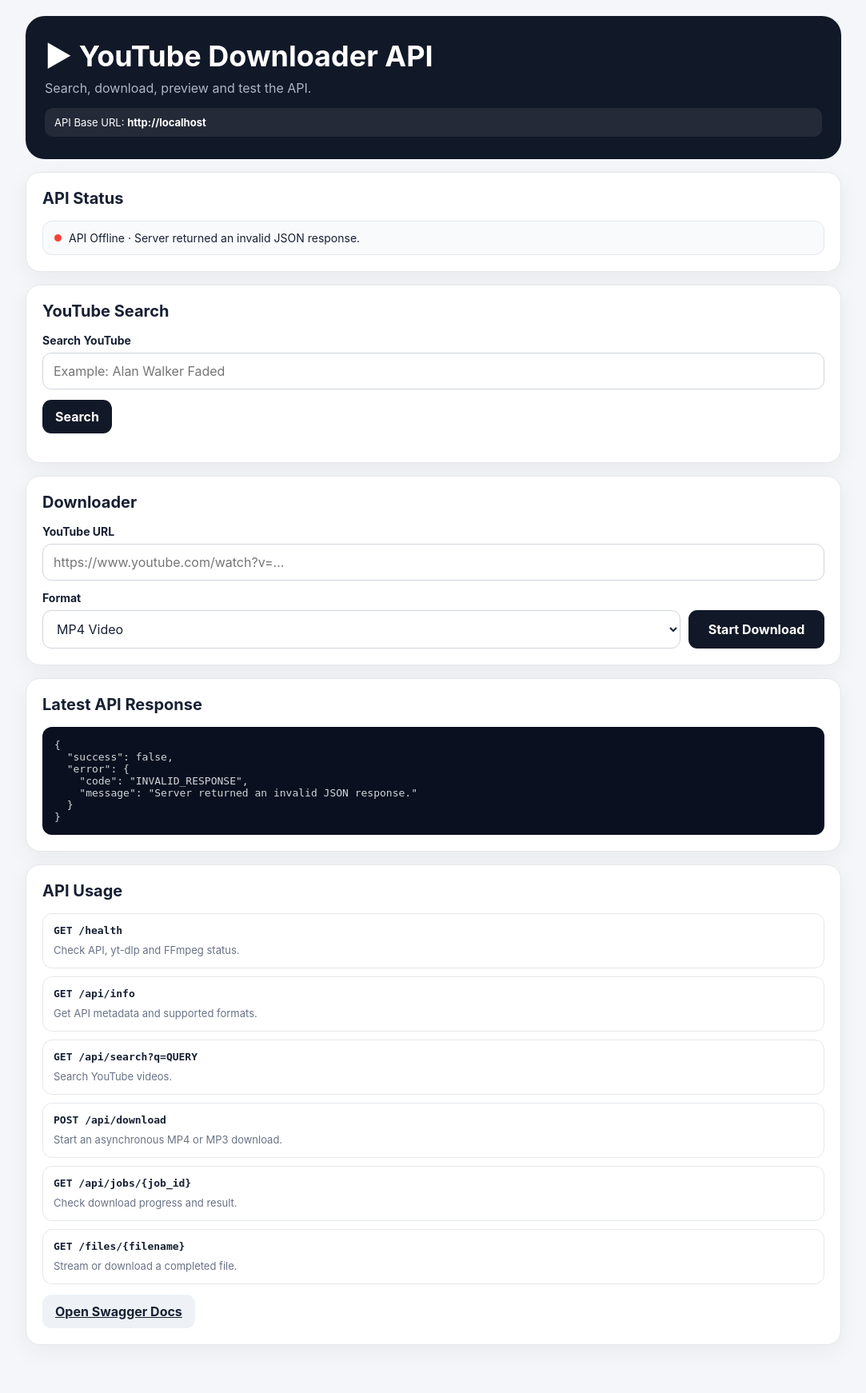
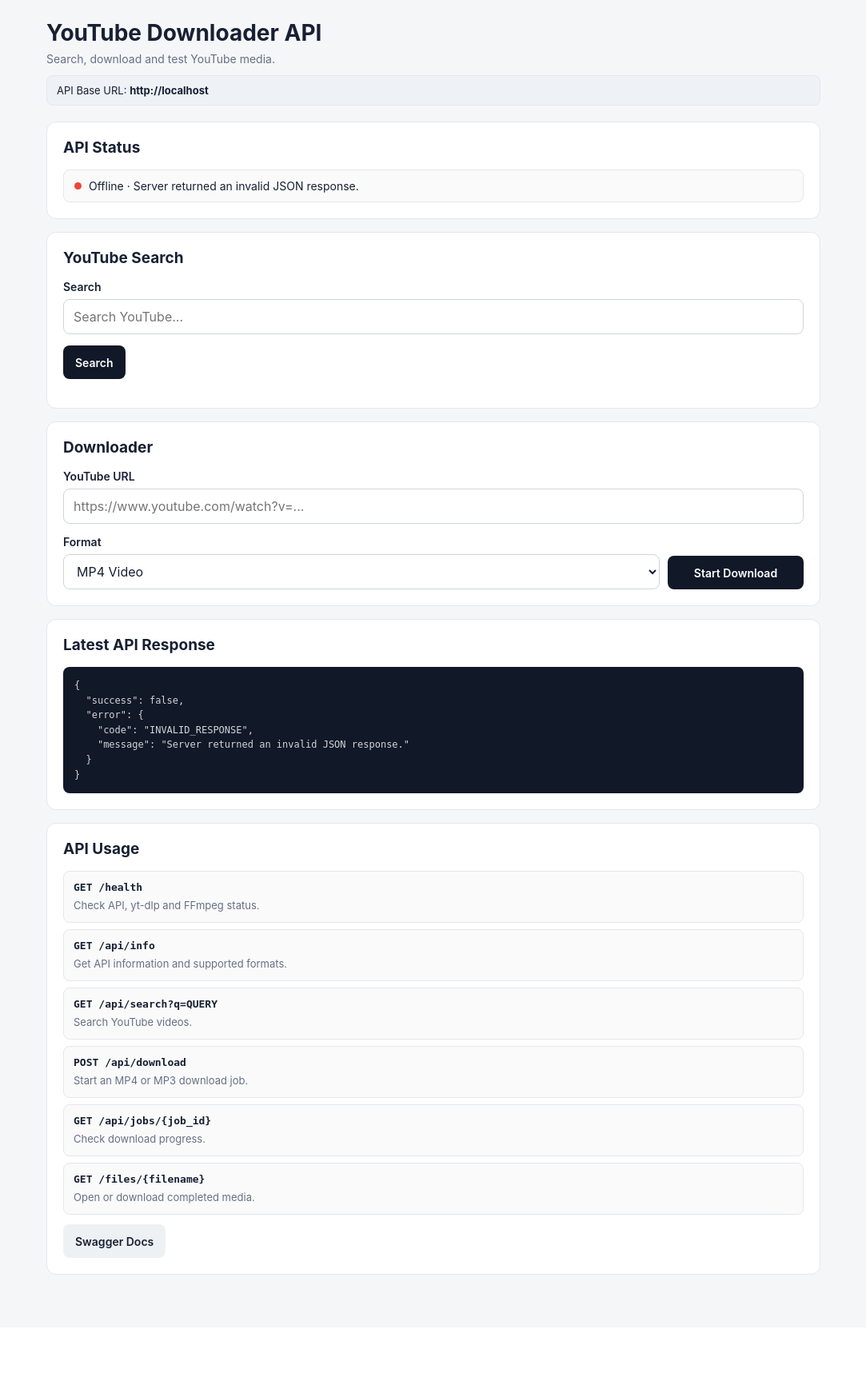
Before and after one commit to SahuUhas/yt-api, a FastAPI app: page / in a window 1280 px wide. Shown: the whole page at 80% size, without its empty margins (98-1181 px from the left). After the commit the page ends 1594 px from the top, so only its background shows below. Run offline with FastAPI, Linux system fonts and the light colour scheme; data that the repository does not hold is empty; parts of the project's set-up code (start-up, migrations or seed data) failed here and were passed over; some libraries are stand-ins or nearby versions.

Commit message:
Update index.html

```diff
--- a/templates/index.html
+++ b/templates/index.html
@@ -3,6 +3,7 @@
 <head>
   <meta charset="UTF-8">
   <meta name="viewport" content="width=device-width, initial-scale=1.0">
+
   <title>YouTube Downloader API</title>
 
   <style>
@@ -11,15 +12,22 @@
     }
 
     :root {
-      --bg: #f4f6f9;
+      --bg: #f5f6f8;
       --card: #ffffff;
       --text: #172033;
-      --muted: #697386;
-      --border: #e5e7eb;
+      --muted: #667085;
+      --border: #e4e7ec;
       --primary: #111827;
-      --success: #087443;
+      --primary-hover: #1f2937;
+      --success: #067647;
       --danger: #b42318;
-      --radius: 18px;
+      --success-bg: #ecfdf3;
+      --danger-bg: #fef3f2;
+      --radius: 12px;
+    }
+
+    html {
+      scroll-behavior: smooth;
     }
 
     body {
@@ -41,39 +49,47 @@
       font: inherit;
     }
 
+    button,
+    a {
+      -webkit-tap-highlight-color: transparent;
+    }
+
     button {
       cursor: pointer;
     }
 
+    a {
+      text-decoration: none;
+    }
+
     .container {
-      width: min(100%, 1050px);
-      margin: auto;
-      padding: 20px 15px 60px;
-    }
-
-    .hero {
-      background: var(--primary);
-      color: white;
-      border-radius: 24px;
-      padding: 28px 24px;
-      margin-bottom: 16px;
-    }
-
-    .hero h1 {
-      margin: 0 0 8px;
-      font-size: clamp(25px, 5vw, 36px);
-    }
-
-    .hero p {
+      width: min(100%, 1000px);
+      margin: 0 auto;
+      padding: 24px 16px 50px;
+    }
+
+    .header {
+      margin-bottom: 20px;
+    }
+
+    .header h1 {
+      margin: 0 0 6px;
+      font-size: 28px;
+      line-height: 1.25;
+    }
+
+    .header p {
       margin: 0;
-      color: #aeb6c5;
+      color: var(--muted);
+      font-size: 14px;
     }
 
     .base-url {
-      margin-top: 15px;
+      margin-top: 12px;
       padding: 10px 12px;
-      border-radius: 10px;
-      background: rgba(255, 255, 255, .08);
+      background: #eef2f6;
+      border: 1px solid var(--border);
+      border-radius: 8px;
       font-size: 13px;
       word-break: break-all;
     }
@@ -83,23 +99,22 @@
       border: 1px solid var(--border);
       border-radius: var(--radius);
       padding: 20px;
-      margin-top: 16px;
-      box-shadow: 0 8px 28px rgba(16, 24, 40, .05);
+      margin-bottom: 16px;
     }
 
     .card h2 {
       margin: 0 0 16px;
-      font-size: 20px;
+      font-size: 19px;
     }
 
     .status {
       display: flex;
       align-items: center;
       gap: 9px;
-      padding: 12px 14px;
-      background: #f8fafc;
+      padding: 11px 13px;
       border: 1px solid var(--border);
-      border-radius: 12px;
+      border-radius: 8px;
+      background: #fafafa;
       font-size: 14px;
     }
 
@@ -108,7 +123,7 @@
       height: 9px;
       border-radius: 50%;
       background: #98a2b3;
-      flex: 0 0 auto;
+      flex-shrink: 0;
     }
 
     .dot.online {
@@ -121,52 +136,72 @@
 
     label {
       display: block;
-      margin: 13px 0 7px;
-      font-weight: 700;
+      margin: 0 0 7px;
       font-size: 14px;
+      font-weight: 600;
+    }
+
+    .field {
+      margin-bottom: 14px;
     }
 
     input,
     select {
       width: 100%;
+      min-height: 44px;
+      padding: 10px 12px;
       border: 1px solid #d0d5dd;
-      border-radius: 11px;
-      padding: 12px 13px;
+      border-radius: 8px;
       outline: none;
-      background: white;
+      background: #fff;
       color: var(--text);
     }
 
     input:focus,
     select:focus {
       border-color: #667085;
+      box-shadow: 0 0 0 2px rgba(102, 112, 133, .08);
     }
 
     .row {
       display: grid;
       grid-template-columns: 1fr 170px;
       gap: 10px;
+      align-items: end;
     }
 
     .buttons {
       display: flex;
       flex-wrap: wrap;
-      gap: 9px;
-      margin-top: 13px;
+      gap: 8px;
+      margin-top: 12px;
     }
 
     .btn {
+      display: inline-flex;
+      align-items: center;
+      justify-content: center;
+      min-height: 42px;
+      padding: 9px 15px;
       border: 0;
-      border-radius: 11px;
-      padding: 11px 16px;
+      border-radius: 8px;
       background: var(--primary);
-      color: white;
-      font-weight: 700;
+      color: #fff;
+      font-weight: 600;
+      font-size: 14px;
+    }
+
+    .btn:hover {
+      background: var(--primary-hover);
     }
 
     .btn.secondary {
-      background: #eef2f6;
-      color: #172033;
+      background: #eef1f4;
+      color: var(--text);
+    }
+
+    .btn.secondary:hover {
+      background: #e4e7ec;
     }
 
     .btn:disabled {
@@ -176,42 +211,62 @@
 
     .results {
       display: grid;
-      gap: 12px;
+      gap: 10px;
       margin-top: 16px;
     }
 
     .result {
       display: grid;
-      grid-template-columns: 180px 1fr;
+      grid-template-columns: 190px 1fr;
       gap: 15px;
       padding: 12px;
       border: 1px solid var(--border);
-      border-radius: 14px;
+      border-radius: 10px;
       background: #fff;
     }
 
     .thumbnail {
+      display: block;
       width: 100%;
       aspect-ratio: 16 / 9;
       object-fit: cover;
-      border-radius: 10px;
-      background: #e5e7eb;
+      border-radius: 7px;
+      background: #eaecf0;
     }
 
     .result h3 {
-      margin: 2px 0 7px;
+      margin: 2px 0 8px;
       font-size: 16px;
-      line-height: 1.35;
+      line-height: 1.4;
     }
 
     .meta {
       color: var(--muted);
       font-size: 13px;
-      line-height: 1.6;
+      line-height: 1.65;
+    }
+
+    .message {
+      margin-top: 12px;
+      padding: 11px 13px;
+      border-radius: 8px;
+      background: #f2f4f7;
+      font-size: 14px;
+      word-break: break-word;
+    }
+
+    .message.success {
+      color: var(--success);
+      background: var(--success-bg);
+    }
+
+    .message.error {
+      color: var(--danger);
+      background: var(--danger-bg);
     }
 
     .progress-wrap {
-      margin-top: 15px;
+      margin-top: 16px;
     }
 
     .progress-top {
@@ -219,104 +274,101 @@
       justify-content: space-between;
       gap: 10px;
       margin-bottom: 7px;
+      color: var(--muted);
       font-size: 13px;
-      color: var(--muted);
     }
 
     .progress {
-      height: 13px;
+      width: 100%;
+      height: 10px;
       overflow: hidden;
       border-radius: 999px;
-      background: #e9edf2;
+      background: #eaecf0;
     }
 
     .progress-bar {
+      width: 0;
       height: 100%;
-      width: 0%;
       border-radius: inherit;
-      background: #111827;
+      background: var(--primary);
       transition: width .25s ease;
     }
 
     .job-info {
-      margin-top: 13px;
       display: grid;
       grid-template-columns: repeat(3, 1fr);
-      gap: 8px;
+      gap: 9px;
+      margin-top: 12px;
     }
 
     .info-box {
       padding: 11px;
       border: 1px solid var(--border);
-      border-radius: 11px;
+      border-radius: 8px;
       background: #fafafa;
     }
 
     .info-box small {
       display: block;
+      margin-bottom: 4px;
       color: var(--muted);
-      margin-bottom: 4px;
+      font-size: 12px;
     }
 
     .info-box strong {
+      display: block;
+      font-size: 13px;
       word-break: break-word;
     }
 
     .preview {
-      margin-top: 16px;
+      margin-top: 18px;
+      padding-top: 18px;
+      border-top: 1px solid var(--border);
+    }
+
+    .preview h3 {
+      margin: 0 0 10px;
+      font-size: 16px;
     }
 
     video,
     audio {
+      display: block;
       width: 100%;
       max-width: 100%;
-      border-radius: 12px;
+      border-radius: 8px;
       background: #000;
-    }
-
-    .message {
-      padding: 12px 14px;
-      margin-top: 12px;
-      border-radius: 11px;
-      background: #f2f4f7;
-      font-size: 14px;
-      word-break: break-word;
-    }
-
-    .message.success {
-      color: var(--success);
-      background: #ecfdf3;
-    }
-
-    .message.error {
-      color: var(--danger);
-      background: #fef3f2;
     }
 
     pre {
       margin: 0;
-      padding: 15px;
-      min-height: 100px;
+      min-height: 120px;
+      max-height: 450px;
       overflow: auto;
+      padding: 14px;
+      border-radius: 8px;
+      background: #111827;
+      color: #d1d5db;
+      font-size: 12px;
+      line-height: 1.55;
       white-space: pre-wrap;
       word-break: break-word;
-      background: #0b1020;
-      color: #d1d5db;
-      border-radius: 12px;
-      font-size: 13px;
     }
 
     .endpoint {
-      padding: 13px;
+      padding: 12px;
+      margin-top: 8px;
       border: 1px solid var(--border);
-      border-radius: 12px;
-      margin-top: 10px;
+      border-radius: 8px;
+      background: #fafafa;
     }
 
     .endpoint code {
       display: block;
-      margin-bottom: 6px;
+      margin-bottom: 4px;
       font-weight: 700;
+      color: var(--text);
     }
 
     .endpoint span {
@@ -328,12 +380,19 @@
       display: none !important;
     }
 
-    .loading {
-      opacity: .7;
-      pointer-events: none;
-    }
-
     @media (max-width: 700px) {
+      .container {
+        padding: 18px 12px 35px;
+      }
+
+      .header h1 {
+        font-size: 24px;
+      }
+
+      .card {
+        padding: 16px;
+      }
+
       .row {
         grid-template-columns: 1fr;
       }
@@ -343,19 +402,15 @@
       }
 
       .thumbnail {
-        max-height: 220px;
+        max-height: 230px;
       }
 
       .job-info {
         grid-template-columns: 1fr;
       }
 
-      .hero {
-        padding: 22px 18px;
-      }
-
-      .card {
-        padding: 16px;
+      .btn {
+        flex: 0 0 auto;
       }
     }
   </style>
@@ -363,62 +418,73 @@
 
 <body>
 
-<div class="container">
-
-  <section class="hero">
-    <h1>▶ YouTube Downloader API</h1>
-    <p>Search, download, preview and test the API.</p>
+  <main class="container">
+
+    <header class="header">
+      <h1>YouTube Downloader API</h1>
+
+      <p>
+        Search, download and test YouTube media.
+      </p>
 
       <div class="base-url">
         API Base URL:
         <strong id="baseUrl"></strong>
       </div>
+    </header>
+
+
+    <section class="card">
+
+      <h2>API Status</h2>
+
+      <div class="status">
+        <span
+          id="healthDot"
+          class="dot"
+        ></span>
+
+        <span id="healthText">
+          Checking API...
+        </span>
+      </div>
+
     </section>
 
 
-  <!-- API STATUS -->
     <section class="card">
 
-    <h2>API Status</h2>
-
-    <div id="healthStatus" class="status">
-      <span id="healthDot" class="dot"></span>
-      <span id="healthText">Checking API...</span>
-    </div>
-
-  </section>
-
-
-  <!-- SEARCH -->
-  <section class="card">
-
       <h2>YouTube Search</h2>
 
+      <div class="field">
+
         <label for="searchInput">
-      Search YouTube
+          Search
         </label>
 
         <input
           id="searchInput"
           type="text"
           maxlength="200"
-      placeholder="Example: Alan Walker Faded"
+          placeholder="Search YouTube..."
           autocomplete="off"
         >
 
-    <div class="buttons">
+      </div>
 
       <button
         id="searchButton"
         class="btn"
+        type="button"
         onclick="searchYouTube()"
       >
         Search
       </button>
 
-    </div>
-
-    <div id="searchMessage"></div>
+      <div
+        id="searchMessage"
+        class="hidden"
+      ></div>
 
       <div
         id="results"
@@ -428,10 +494,11 @@
     </section>
 
 
-  <!-- DOWNLOADER -->
     <section class="card">
 
       <h2>Downloader</h2>
+
+      <div class="field">
 
         <label for="urlInput">
           YouTube URL
@@ -444,12 +511,16 @@
           autocomplete="off"
         >
 
+      </div>
+
+      <div class="row">
+
+        <div class="field" style="margin-bottom:0">
+
           <label for="formatSelect">
             Format
           </label>
 
-    <div class="row">
-
           <select id="formatSelect">
 
             <option value="mp4">
@@ -462,9 +533,12 @@
 
           </select>
 
+        </div>
+
         <button
           id="downloadButton"
           class="btn"
+          type="button"
           onclick="startDownload()"
         >
           Start Download
@@ -478,7 +552,6 @@
       ></div>
 
 
-    <!-- JOB -->
       <div
         id="jobPanel"
         class="hidden"
@@ -530,13 +603,12 @@
         </div>
 
 
-      <!-- RESULT PREVIEW -->
         <div
           id="preview"
           class="preview hidden"
         >
 
-        <h3>Result Preview</h3>
+          <h3>Result</h3>
 
           <video
             id="videoPlayer"
@@ -580,7 +652,6 @@
     </section>
 
 
-  <!-- API RESPONSE -->
     <section class="card">
 
       <h2>Latest API Response</h2>
@@ -590,68 +661,81 @@
     </section>
 
 
-  <!-- API DOCUMENTATION -->
     <section class="card">
 
       <h2>API Usage</h2>
 
       <div class="endpoint">
         <code>GET /health</code>
-      <span>Check API, yt-dlp and FFmpeg status.</span>
+        <span>
+          Check API, yt-dlp and FFmpeg status.
+        </span>
       </div>
 
       <div class="endpoint">
         <code>GET /api/info</code>
-      <span>Get API metadata and supported formats.</span>
+        <span>
+          Get API information and supported formats.
+        </span>
       </div>
 
       <div class="endpoint">
         <code>GET /api/search?q=QUERY</code>
-      <span>Search YouTube videos.</span>
+        <span>
+          Search YouTube videos.
+        </span>
       </div>
 
       <div class="endpoint">
         <code>POST /api/download</code>
-      <span>Start an asynchronous MP4 or MP3 download.</span>
+        <span>
+          Start an MP4 or MP3 download job.
+        </span>
       </div>
 
       <div class="endpoint">
         <code>GET /api/jobs/{job_id}</code>
-      <span>Check download progress and result.</span>
+        <span>
+          Check download progress.
+        </span>
       </div>
 
       <div class="endpoint">
         <code>GET /files/{filename}</code>
-      <span>Stream or download a completed file.</span>
+        <span>
+          Open or download completed media.
+        </span>
       </div>
 
       <div class="buttons">
 
         <a
+          href="/docs"
           class="btn secondary"
-        href="/docs"
           target="_blank"
           rel="noopener"
         >
-        Open Swagger Docs
+          Swagger Docs
         </a>
 
       </div>
 
     </section>
 
-</div>
+  </main>
 
 
   <script>
 
-const API_BASE = window.location.origin;
+    const API_BASE =
+      window.location.origin;
 
     let currentPollTimer = null;
 
-const $ = (id) => {
+
+    function $(id) {
       return document.getElementById(id);
-};
+    }
 
 
     function setResponse(data) {
@@ -659,7 +743,11 @@
       try {
 
         $("apiResponse").textContent =
-      JSON.stringify(data, null, 2);
+          JSON.stringify(
+            data,
+            null,
+            2
+          );
 
       } catch {
 
@@ -676,11 +764,16 @@
       type = ""
     ) {
 
-  const element = $(elementId);
+      const element =
+        $(elementId);
 
       element.className =
         "message" +
-    (type ? " " + type : "");
+        (
+          type
+            ? " " + type
+            : ""
+        );
 
       element.textContent =
         message;
@@ -691,26 +784,49 @@
     }
 
 
-function hideMessage(elementId) {
-
-  $(elementId).classList.add(
-    "hidden"
-  );
-}
-
-
-function escapeHTML(value) {
-
-  return String(value ?? "")
-    .replaceAll("&", "&amp;")
-    .replaceAll("<", "&lt;")
-    .replaceAll(">", "&gt;")
-    .replaceAll('"', "&quot;")
-    .replaceAll("'", "&#039;");
-}
-
-
-function formatDuration(seconds) {
+    function hideMessage(
+      elementId
+    ) {
+
+      $(elementId)
+        .classList
+        .add("hidden");
+    }
+
+
+    function escapeHTML(
+      value
+    ) {
+
+      return String(
+        value ?? ""
+      )
+        .replaceAll(
+          "&",
+          "&amp;"
+        )
+        .replaceAll(
+          "<",
+          "&lt;"
+        )
+        .replaceAll(
+          ">",
+          "&gt;"
+        )
+        .replaceAll(
+          '"',
+          "&quot;"
+        )
+        .replaceAll(
+          "'",
+          "&#039;"
+        );
+    }
+
+
+    function formatDuration(
+      seconds
+    ) {
 
       if (
         seconds === null ||
@@ -719,14 +835,21 @@
         return "Unknown";
       }
 
-  seconds = Number(seconds);
-
-  if (!Number.isFinite(seconds)) {
+      seconds =
+        Number(seconds);
+
+      if (
+        !Number.isFinite(
+          seconds
+        )
+      ) {
         return "Unknown";
       }
 
       const hours =
-    Math.floor(seconds / 3600);
+        Math.floor(
+          seconds / 3600
+        );
 
       const minutes =
         Math.floor(
@@ -734,16 +857,20 @@
         );
 
       const secs =
-    Math.floor(seconds % 60);
+        Math.floor(
+          seconds % 60
+        );
 
       if (hours > 0) {
 
         return (
           hours +
           ":" +
-      String(minutes).padStart(2, "0") +
+          String(minutes)
+            .padStart(2, "0") +
           ":" +
-      String(secs).padStart(2, "0")
+          String(secs)
+            .padStart(2, "0")
         );
 
       }
@@ -751,7 +878,8 @@
       return (
         minutes +
         ":" +
-    String(secs).padStart(2, "0")
+        String(secs)
+          .padStart(2, "0")
       );
     }
 
@@ -803,7 +931,6 @@
           error: {
             code:
               "INVALID_RESPONSE",
-
             message:
               "Server returned an invalid JSON response."
           }
@@ -815,31 +942,12 @@
 
       if (!response.ok) {
 
-    let message =
-      "Request failed.";
-
-    if (
+        const message =
           data &&
-      data.error
-    ) {
-
-      if (
-        typeof data.error ===
-        "string"
-      ) {
-
-        message =
-          data.error;
-
-      } else {
-
-        message =
-          data.error.message ||
-          message;
-
-      }
-
-    }
+          data.error &&
+          data.error.message
+            ? data.error.message
+            : "Request failed.";
 
         throw new Error(
           message
@@ -859,18 +967,24 @@
             "/health"
           );
 
+        const ffmpegReady =
+          data.ffmpeg &&
+          data.ffmpeg.available;
+
         $("healthDot")
           .className =
           "dot online";
 
         $("healthText")
           .textContent =
-      "API Online · yt-dlp " +
-      (data.yt_dlp || "unknown") +
+          "Online · yt-dlp " +
+          (
+            data.yt_dlp ||
+            "unknown"
+          ) +
           " · FFmpeg " +
           (
-        data.ffmpeg &&
-        data.ffmpeg.available
+            ffmpegReady
               ? "Ready"
               : "Unavailable"
           );
@@ -883,7 +997,7 @@
 
         $("healthText")
           .textContent =
-      "API Offline · " +
+          "Offline · " +
           error.message;
       }
     }
@@ -900,7 +1014,7 @@
 
         showMessage(
           "searchMessage",
-      "Enter a YouTube search query.",
+          "Enter a search query.",
           "error"
         );
 
@@ -927,7 +1041,9 @@
         const data =
           await request(
             "/api/search?q=" +
-        encodeURIComponent(query) +
+            encodeURIComponent(
+              query
+            ) +
             "&limit=10"
           );
 
@@ -938,7 +1054,7 @@
 
           showMessage(
             "searchMessage",
-        "No YouTube results found."
+            "No results found."
           );
 
           return;
@@ -947,11 +1063,7 @@
         $("results").innerHTML =
           results
             .map(
-          (item, index) =>
-            createResultCard(
-              item,
-              index
-            )
+              createResultCard
             )
             .join("");
 
@@ -965,7 +1077,8 @@
 
       } finally {
 
-    button.disabled = false;
+        button.disabled =
+          false;
 
         button.textContent =
           "Search";
@@ -974,8 +1087,7 @@
 
 
     function createResultCard(
-  item,
-  index
+      item
     ) {
 
       const title =
@@ -987,12 +1099,18 @@
       const channel =
         escapeHTML(
           item.channel ||
-      "Unknown channel"
+          "Unknown"
         );
 
       const duration =
         formatDuration(
           item.duration
+        );
+
+      const videoId =
+        escapeHTML(
+          item.videoId ||
+          "—"
         );
 
       const thumbnail =
@@ -1004,11 +1122,6 @@
 
       const url =
         item.url || "";
-
-  const safeUrl =
-    escapeHTML(
-      url
-    );
 
       return `
         <article class="result">
@@ -1037,35 +1150,33 @@
             <div class="meta">
               Channel: ${channel}<br>
               Duration: ${duration}<br>
-          Video ID: ${
-            escapeHTML(
-              item.videoId || "—"
-            )
-          }
+              Video ID: ${videoId}
             </div>
 
             <div class="buttons">
 
               <button
                 class="btn secondary"
-            onclick="useResult('${escapeAttribute(url)}', 'mp4')"
+                type="button"
+                onclick="useResult(${JSON.stringify(url)}, 'mp4')"
               >
                 MP4
               </button>
 
               <button
                 class="btn"
-            onclick="useResult('${escapeAttribute(url)}', 'mp3')"
+                type="button"
+                onclick="useResult(${JSON.stringify(url)}, 'mp3')"
               >
                 MP3
               </button>
 
               ${
-            safeUrl
+                url
                   ? `
                     <a
                       class="btn secondary"
-                  href="${safeUrl}"
+                      href="${escapeHTML(url)}"
                       target="_blank"
                       rel="noopener"
                     >
@@ -1084,29 +1195,15 @@
     }
 
 
-function escapeAttribute(
-  value
-) {
-
-  return String(value ?? "")
-    .replaceAll("\\", "\\\\")
-    .replaceAll("'", "\\'")
-    .replaceAll("\n", "")
-    .replaceAll("\r", "");
-}
-
-
     function useResult(
       url,
       format
     ) {
 
-  $("urlInput")
-    .value =
+      $("urlInput").value =
         url;
 
-  $("formatSelect")
-    .value =
+      $("formatSelect").value =
         format;
 
       $("urlInput")
@@ -1194,7 +1291,7 @@
         if (!data.job_id) {
 
           throw new Error(
-        "API did not return a job_id."
+            "API did not return a job ID."
           );
         }
 
@@ -1216,7 +1313,8 @@
 
       } finally {
 
-    button.disabled = false;
+        button.disabled =
+          false;
 
         button.textContent =
           "Start Download";
@@ -1239,6 +1337,12 @@
         .add("hidden");
 
       $("videoPlayer")
+        .pause();
+
+      $("audioPlayer")
+        .pause();
+
+      $("videoPlayer")
         .removeAttribute(
           "src"
         );
@@ -1264,7 +1368,9 @@
       jobId
     ) {
 
-  if (currentPollTimer) {
+      if (
+        currentPollTimer
+      ) {
 
         clearTimeout(
           currentPollTimer
@@ -1349,28 +1455,11 @@
           "failed"
         ) {
 
-      let message =
-        "Download failed.";
-
-      if (
-        data.error
-      ) {
-
-        if (
-          typeof data.error ===
-          "string"
-        ) {
-
-          message =
-            data.error;
-
-        } else {
-
-          message =
-            data.error.message ||
-            message;
-        }
-      }
+          const message =
+            data.error &&
+            data.error.message
+              ? data.error.message
+              : "Download failed.";
 
           showMessage(
             "downloadMessage",
@@ -1383,9 +1472,11 @@
 
         currentPollTimer =
           setTimeout(
-        () => checkJob(
+            function () {
+              checkJob(
                 jobId
-        ),
+              );
+            },
             1500
           );
 
@@ -1413,7 +1504,7 @@
 
         showMessage(
           "downloadMessage",
-      "Download completed, but the API did not return a file URL.",
+          "Download completed, but no file URL was returned.",
           "error"
         );
 
@@ -1467,7 +1558,7 @@
     $("searchInput")
       .addEventListener(
         "keydown",
-    (event) => {
+        function (event) {
 
           if (
             event.key ===
@@ -1483,7 +1574,7 @@
     $("urlInput")
       .addEventListener(
         "keydown",
-    (event) => {
+        function (event) {
 
           if (
             event.key ===
```
Lines whose indentation alone changed are shown as unchanged.
